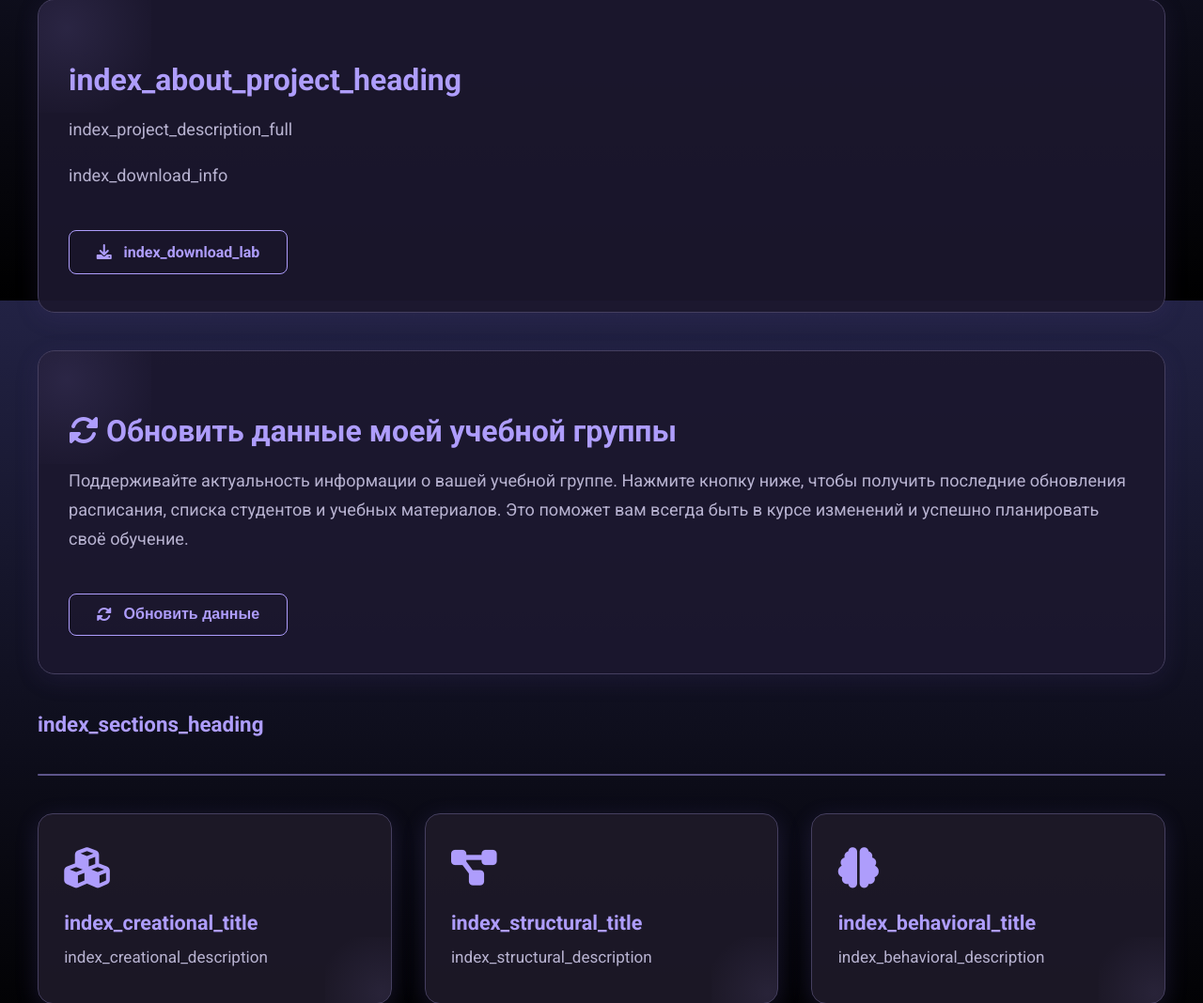
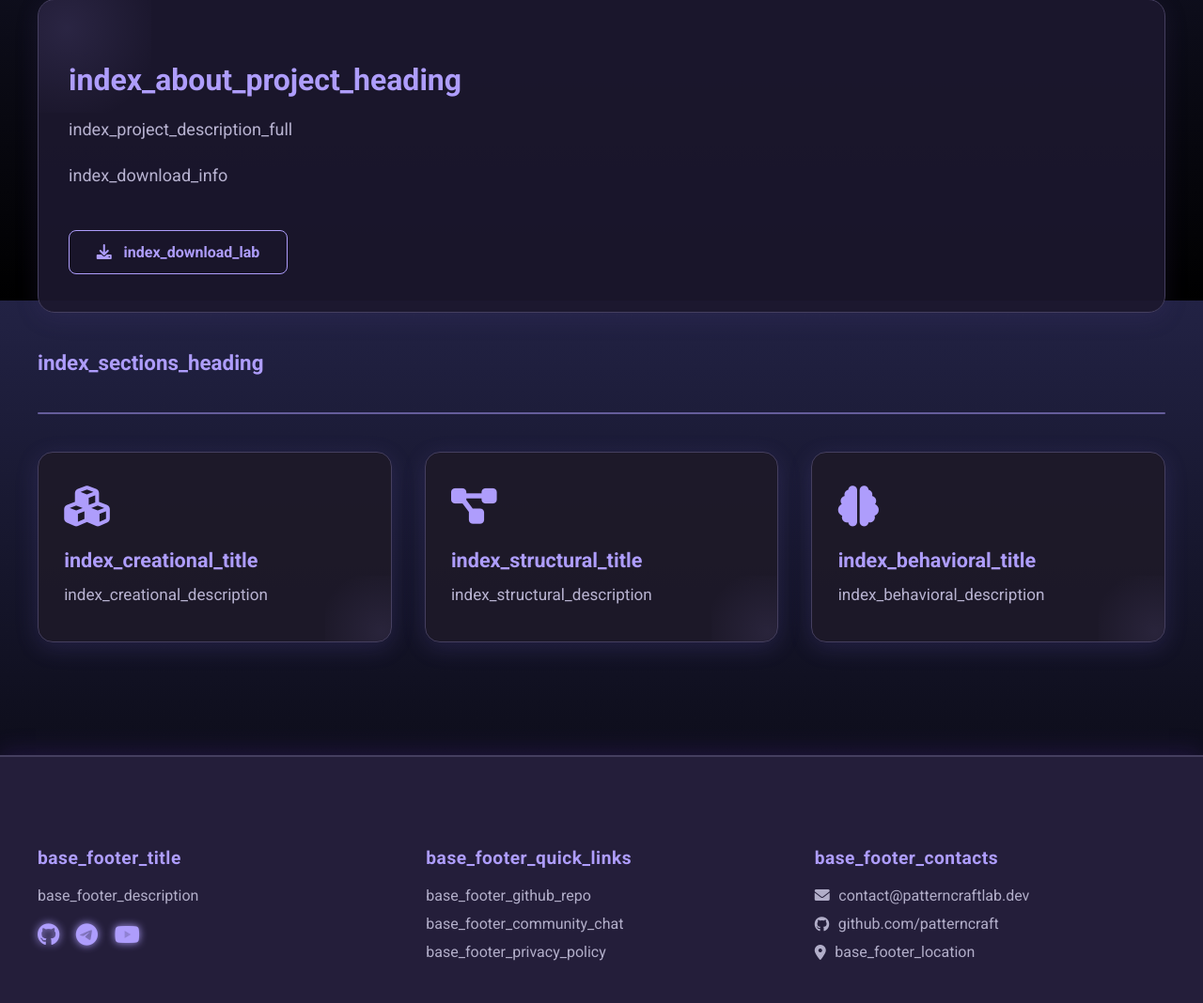
Before and after one commit to LynxVS6/PatternCraft-WEB-Service, a Flask app: page / in a window 1280 px wide. Shown: the part 480-1548 px from the top of the page at 94% size. Run offline with Flask 3, Linux system fonts and the light colour scheme; parts of the project's set-up code (start-up, migrations or seed data) failed here and were passed over; some libraries are stand-ins or nearby versions.

Commit message:
chore: delete the button "Update my study group data"

```diff
--- a/app/templates/index.html
+++ b/app/templates/index.html
@@ -23,16 +23,6 @@
       <i class="fas fa-download"></i> {{ _('index_download_lab') }}
     </a>
   </section>
-
-  <div class="info-block" style="margin-bottom: 2.5rem;">
-    <h2><i class="fas fa-sync-alt"></i> Обновить данные моей учебной группы</h2>
-    <p class="info-text">
-      Поддерживайте актуальность информации о вашей учебной группе. Нажмите кнопку ниже, чтобы получить последние обновления расписания, списка студентов и учебных материалов. Это поможет вам всегда быть в курсе изменений и успешно планировать своё обучение.
-    </p>
-    <button class="download-btn" id="refresh-group-data-btn" type="button">
-      <i class="fas fa-sync-alt"></i> Обновить данные
-    </button>
-  </div>
 
   <h3>{{ _('index_sections_heading') }}</h3>
   <div class="divider"></div>
@@ -60,26 +50,3 @@
     </a>
   </div>
 {% endblock %}
-
-{% block scripts %}
-{{ super() }}
-<script src="https://cdn.jsdelivr.net/npm/sweetalert2@11"></script>
-<script>
-  document.getElementById('refresh-group-data-btn').addEventListener('click', function() {
-    Swal.fire({
-      title: 'Обновление данных',
-      text: 'Данные вашей учебной группы обновляются...',
-      icon: 'info',
-      timer: 3000,
-      timerProgressBar: true,
-      showConfirmButton: false,
-      background: '#f0f4f8',
-      customClass: {
-        popup: 'animated-popup',
-        title: 'swal-title',
-        content: 'swal-text'
-      }
-    });
-  });
-</script>
-{% endblock %}
```
